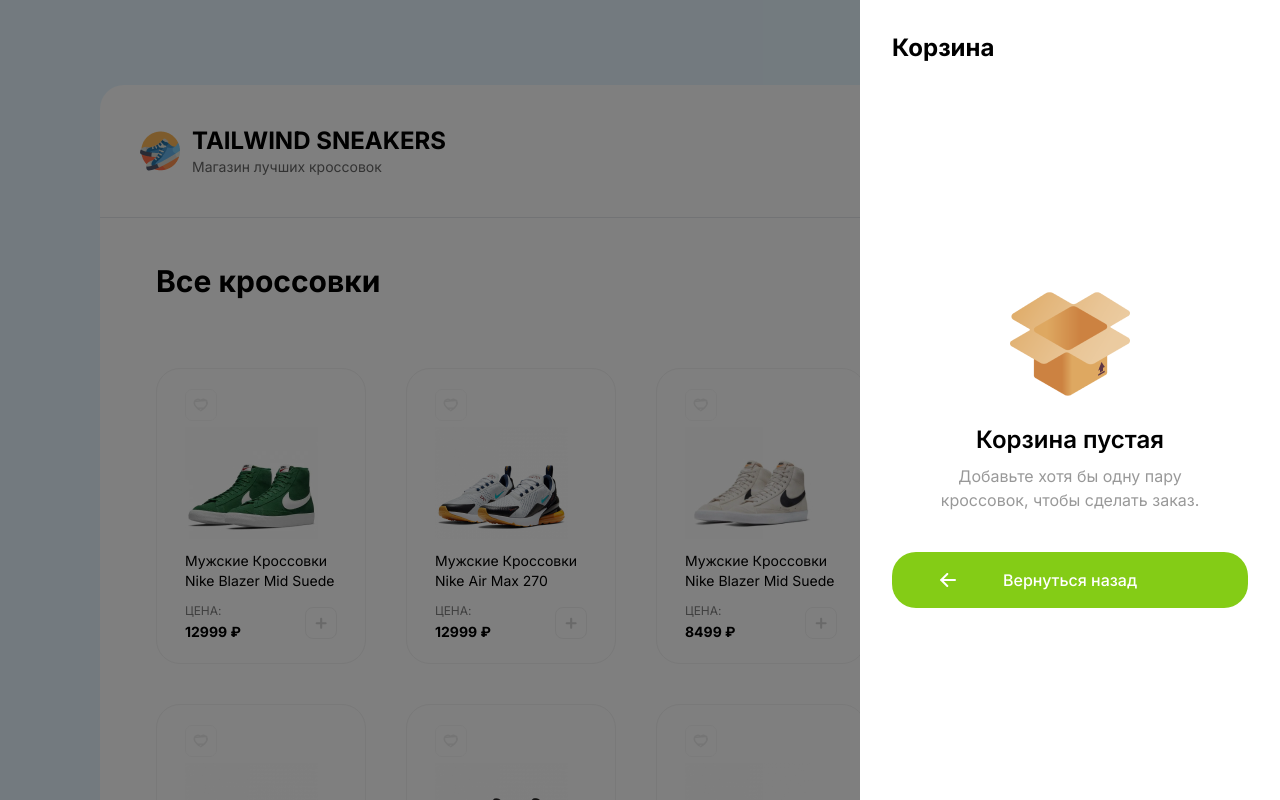
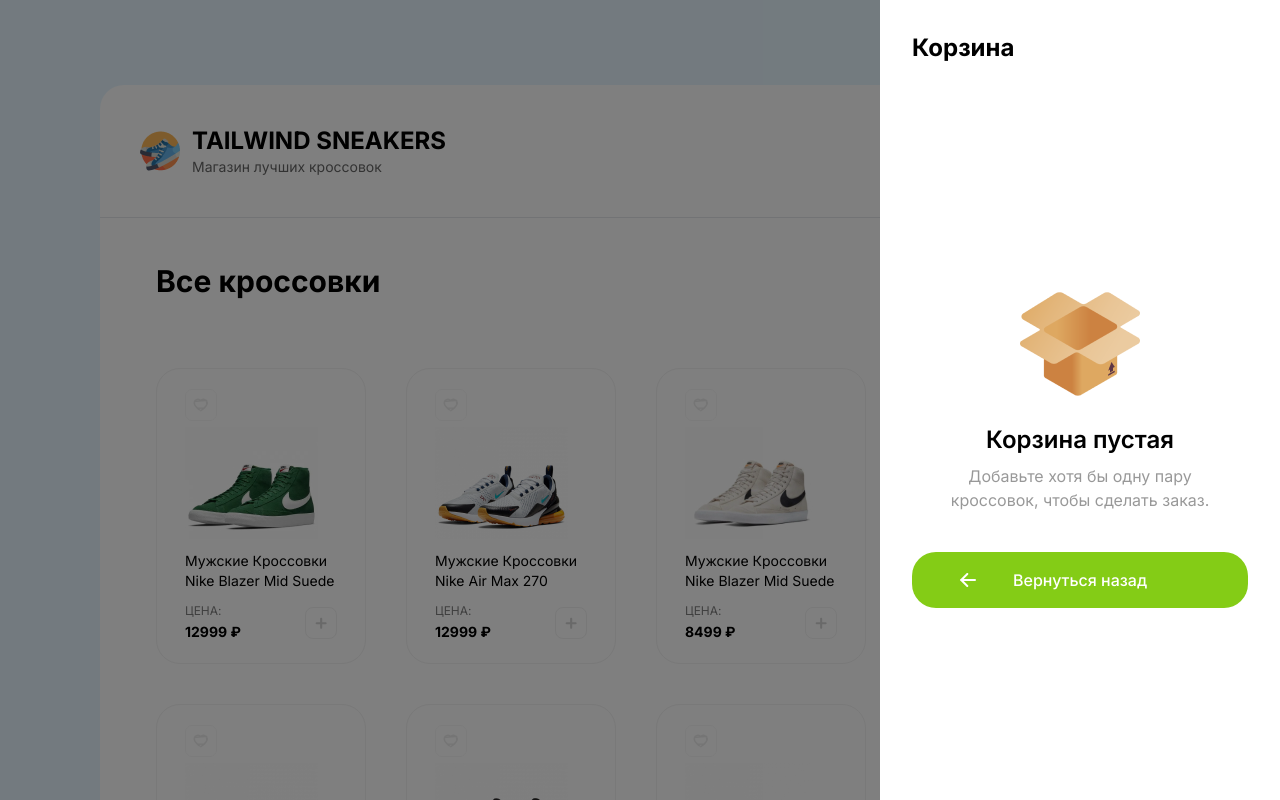
Before and after one commit to alexanderadabir/tailwind-sneakers, a React (Create React App) app: page / in a window 1280 px wide. Both pictures are taken after a click on the item 1034 px from the left and 151 px from the top of the page. Shown: the top 800 px of the page. Built offline with nearby package versions, Linux system fonts and the light colour scheme.

Commit message:
fix number products in shopping list

```diff
--- a/src/components/Aside.jsx
+++ b/src/components/Aside.jsx
@@ -15,7 +15,7 @@
       className={`fixed top-0 left-0 z-10 ${isVisibleShoppingCart} h-screen w-full bg-black/50`}
     >
       <div
-        className={`absolute top-0 right-0 flex h-full min-w-[420px] ${
+        className={`absolute top-0 right-0 flex h-full min-w-[400px] ${
           isVisibleShoppingCart === 'visible'
             ? 'animate-rightFromLeft'
             : 'animate-leftFromRight'
--- a/src/components/Drawer.jsx
+++ b/src/components/Drawer.jsx
@@ -3,7 +3,7 @@
 
 const Drawer = ({ productsCart, actionProduct, hideShoppingCart }) => {
   return (
-    <div className="flex grow flex-col gap-5 overflow-y-auto">
+    <div className="flex grow flex-col gap-5">
       {!productsCart.length && (
         <div className="flex h-full flex-col items-center justify-center">
           <img
@@ -24,13 +24,17 @@
           />
         </div>
       )}
-      {productsCart.map((product) => (
-        <DrawerItem
-          {...product}
-          key={product.id}
-          actionProduct={actionProduct}
-        />
-      ))}
+      {productsCart.map((product, index) => {
+        if (index < 5) {
+          return (
+            <DrawerItem
+              {...product}
+              key={product.id}
+              actionProduct={actionProduct}
+            />
+          )
+        }
+      })}
     </div>
   )
 }
```
